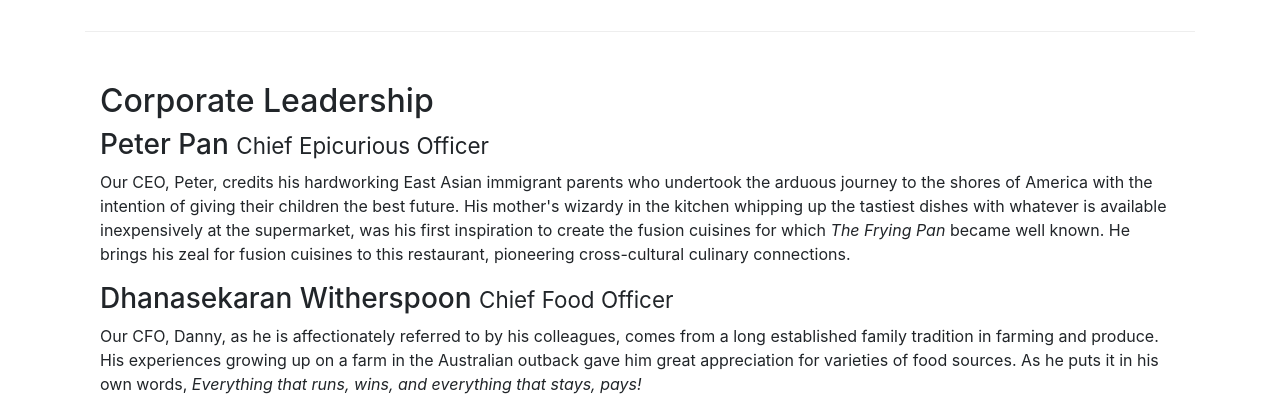
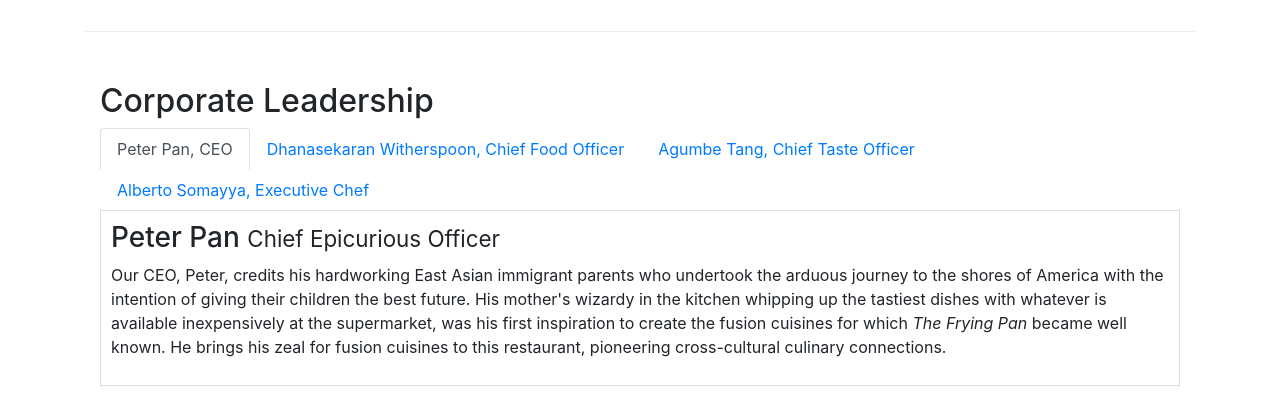
Before and after one commit to steliosgnl/conFusion, a website: page aboutus.html in a window 1280 px wide. Shown: the part 940-1349 px from the top of the page. Drawn offline with nearby package versions, Linux system fonts and the light colour scheme.

Commit message:
tab and pills

```diff
--- a/aboutus.html
+++ b/aboutus.html
@@ -103,14 +103,43 @@
         <div class="row row-content">
             <div class= "col-12">
                 <h2>Corporate Leadership</h2>
+                <ul class="nav nav-tabs">
+                    <li class="nav-item">
+                        <a class="nav-link active" href="#peter"
+                            role="tab" data-toggle="tab">Peter Pan, CEO</a>
+                    </li>
+                    <li class="nav-item">
+                        <a class="nav-link" href="#danny"
+                            role="tab" data-toggle="tab">Dhanasekaran Witherspoon, Chief Food Officer</a>
+                    </li>
+                    <li class="nav-item">
+                        <a class="nav-link" href="#agumbe"
+                            role="tab" data-toggle="tab">Agumbe Tang, Chief Taste Officer</a>
+                    </li>
+                    <li class="nav-item">
+                        <a class="nav-link" href="#alberto"
+                            role="tab" data-toggle="tab">Alberto Somayya, Executive Chef</a>
+                    </li>
+
+                </ul>
+                <div class="tab-content">
+                    <div role="tabpanel" class="tab-pane fade show active" id="peter">
                         <h3>Peter Pan <small>Chief Epicurious Officer</small></h3>
                         <p class="d-none d-sm-block">Our CEO, Peter, credits his hardworking East Asian immigrant parents who undertook the arduous journey to the shores of America with the intention of giving their children the best future. His mother's wizardy in the kitchen whipping up the tastiest dishes with whatever is available inexpensively at the supermarket, was his first inspiration to create the fusion cuisines for which <em>The Frying Pan</em> became well known. He brings his zeal for fusion cuisines to this restaurant, pioneering cross-cultural culinary connections.</p>
+                    </div>
+                    <div role="tabpanel" class="tab-pane fade " id="danny">
                         <h3>Dhanasekaran Witherspoon <small>Chief Food Officer</small></h3>
                         <p class="d-none d-sm-block">Our CFO, Danny, as he is affectionately referred to by his colleagues, comes from a long established family tradition in farming and produce. His experiences growing up on a farm in the Australian outback gave him great appreciation for varieties of food sources. As he puts it in his own words, <em>Everything that runs, wins, and everything that stays, pays!</em></p>
+                    </div>
+                    <div role="tabpanel" class="tab-pane fade " id="agumbe">
                         <h3>Agumbe Tang <small>Chief Taste Officer</small></h3>
                         <p class="d-none d-sm-block">Blessed with the most discerning gustatory sense, Agumbe, our CTO, personally ensures that every dish that we serve meets his exacting tastes. Our chefs dread the tongue lashing that ensues if their dish does not meet his exacting standards. He lives by his motto, <em>You click only if you survive my lick.</em></p>
+                    </div>
+                    <div role="tabpanel" class="tab-pane fade " id="alberto">
                         <h3>Alberto Somayya <small>Executive Chef</small></h3>
                         <p class="d-none d-sm-block">Award winning three-star Michelin chef with wide International experience having worked closely with whos-who in the culinary world, he specializes in creating mouthwatering Indo-Italian fusion experiences. He says, <em>Put together the cuisines from the two craziest cultures, and you get a winning hit! Amma Mia!</em></p>
+                    </div>
+                </div>
             </div>
         </div>
         <div class="row row-content">
--- a/css/styles.css
+++ b/css/styles.css
@@ -37,3 +37,10 @@
 .navbar-dark {
     background-color: #512DA8;
 }
+
+.tab-content {
+    border-left: 1px solid #ddd;
+    border-right: 1px solid #ddd;
+    border-bottom: 1px solid #ddd;
+    padding: 10px;
+}
```
Also changed, not shown: 1 other file. Lines whose indentation alone changed are shown as unchanged.
